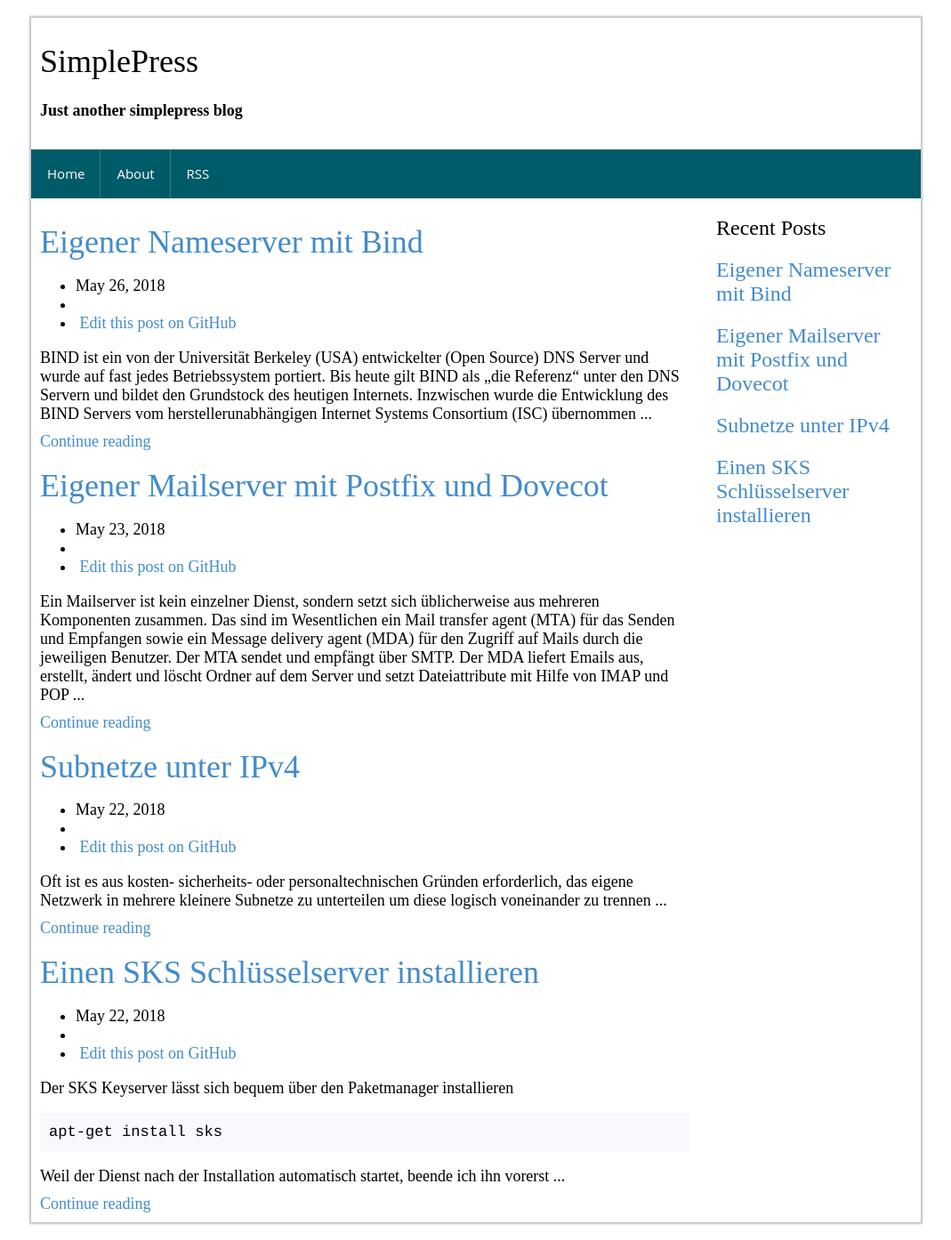
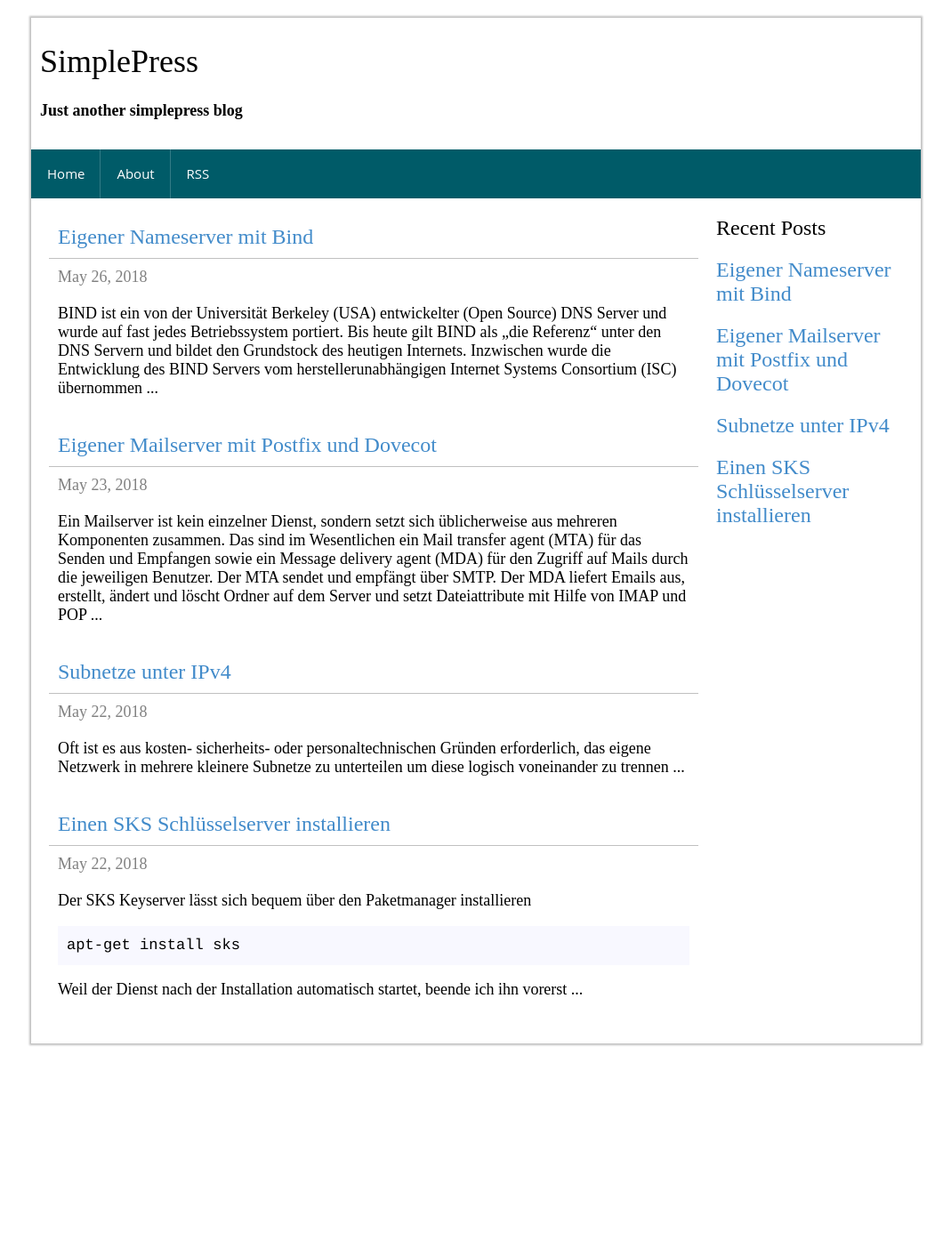
Before and after one commit to mbrain/zarat.github.io, a Jekyll site: the page built from index.html, in a window 1280 px wide. Shown: the whole page at 89% size, without its empty margins (105-1174 px from the left). Built offline with Jekyll 4.4.1, drawn with Linux system fonts in a browser that asks for light colours; the list of posts is cut into pages by our own code; after the commit the page ends 1193 px from its top, so only the background shows below that.

Commit message:
Update index.html

```diff
--- a/index.html
+++ b/index.html
@@ -2,47 +2,22 @@
 layout: default
 ---
 
-<section id="posts">
+<div class="sp-content">
 
   {% for post in paginator.posts %}
 
-  <article class="post">
+  <div class="sp-content-item">
+    <div class="sp-content-item-head"><a href="{{ post.url }}">{{ post.title }}</a></div>
+    <div class="sp-content-item-head-secondary">
+      {{ post.date | date: "%B" }}
+      {{ post.date | date: "%d" }},
+      {{ post.date | date: "%Y" }}
+    </div>
+    <div class="sp-content-item-body">
+      {{ post.excerpt | remove: '.</p>' | append: '...</p>' }}
+    </div>
 
-        <h1 class="post-title">
-          <a href="{{ post.url }}">{{ post.title }}</a>
-        </h1>
-        <!-- title -->
-
-        <div class="post-meta">
-          <ul class="list-inline">
-            <li>
-                {{ post.date | date: "%B" }}
-                {{ post.date | date: "%d" }},
-                {{ post.date | date: "%Y" }}
-            </li>
-            <li>
-              {% if site.share.disqus %}
-              <a href="{{ site.url }}{{ post.url }}/#disqus_thread" data-disqus-identifier="{{ post.path }}"></a>
-              {% endif %}
-            </li>
-            <li>
-              <a href="//github.com/{{ site.github_username }}/{{ site.github_username }}.github.io/blob/master/{{ post.path }}" target="_blank"><i class="fa fa-github"></i>&nbsp;Edit this post on GitHub</a>
-            </li>
-          </ul>
-        </div>
-        <!-- meta -->
-
-        <section class="post-content">
-          {{ post.excerpt | remove: '.</p>' | append: '...</p>' }}
-        </section>
-        <!-- content -->
-
-        <div class="post-reading-link">
-          <a href="{{ post.url }}">Continue reading&nbsp;<i class="fa fa-angle-double-right"></i></a>
-        </div>
-        <!-- reading link -->
-
-  </article>
+  </div>
   <!--post-->
 
   {% endfor %}
@@ -64,4 +39,4 @@ layout: default
   {% endif %}
   <!-- pagination -->
 
-</section>
+</div>
```
